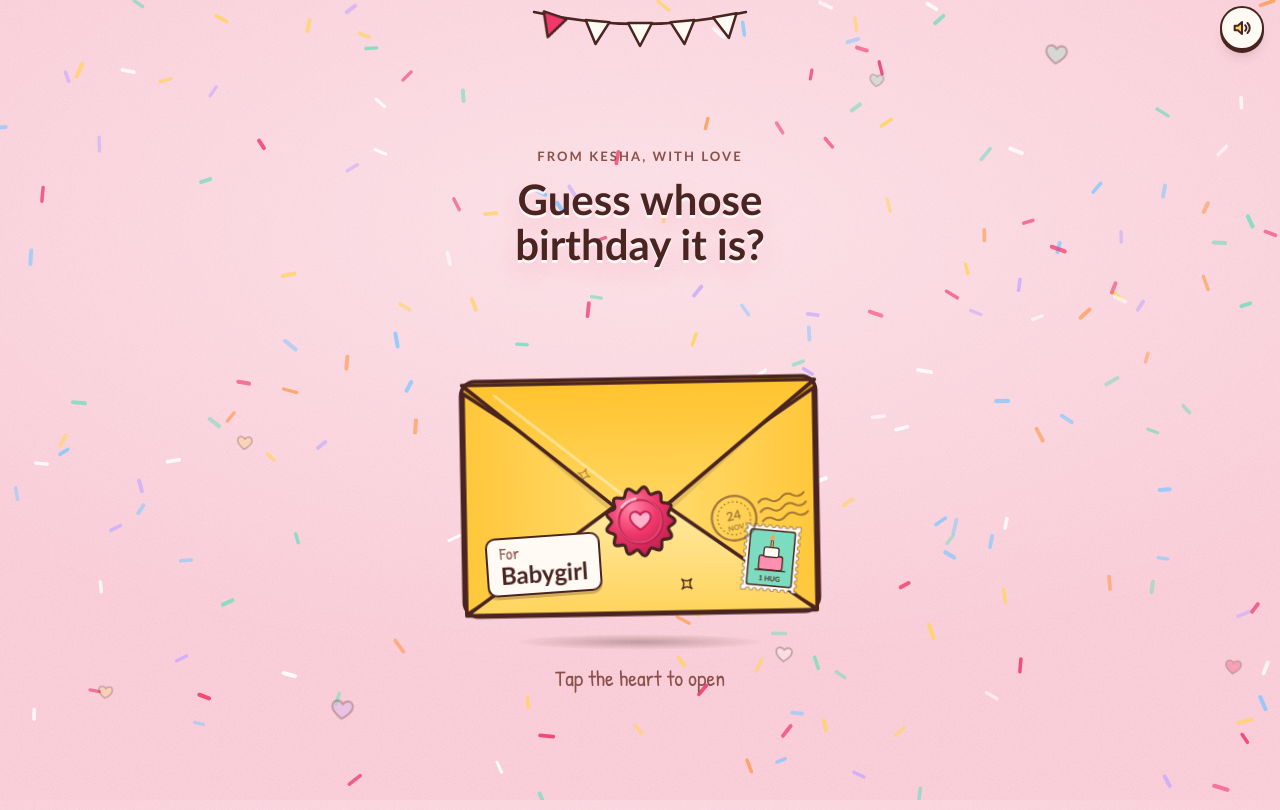
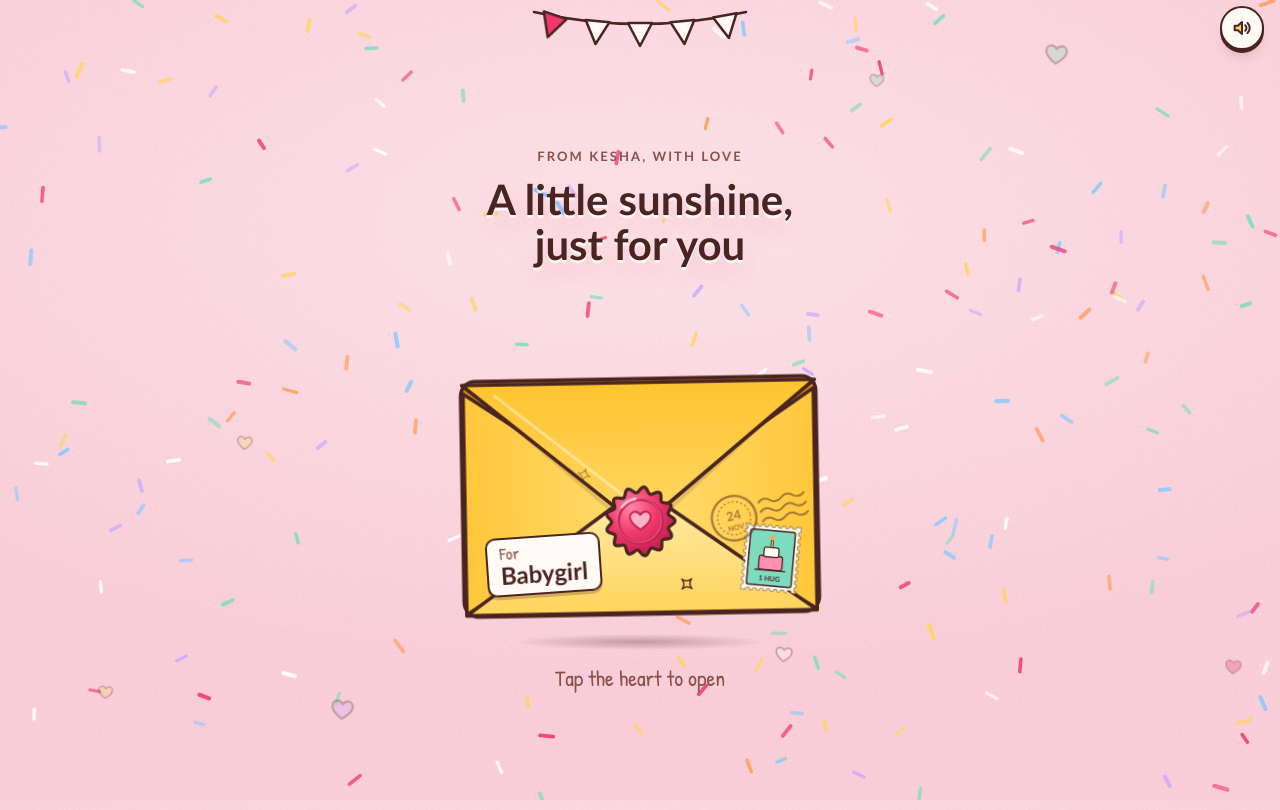
Before and after one commit to suvagiyaabhi111-tech/happy-birthday, a plain HTML site: page index.html in a window 1280 px wide. Drawn offline with Linux system fonts and the light colour scheme; a web font is replaced by a local one.

Commit message:
Change the opening title to "A little sunshine, just for you"
Co-Authored-By: Claude Opus 5.5 <noreply@anthropic.com>
Claude-Session: https://claude.ai/code/session_01Byt7o5riMCrLC9qfj7bHPx

```diff
--- a/index.html
+++ b/index.html
@@ -801,7 +801,7 @@ const LABELS = ['Envelope', 'Birthday cake', 'Balloons', 'Gift', 'Letter'];
 const BUILD = [
   d => `<div class="stack env-stack">
     <p class="eyebrow">From ${esc(d.from)}, with love</p>
-    <h1 class="title" tabindex="-1">Guess whose birthday it is?</h1>
+    <h1 class="title" tabindex="-1">A little sunshine, just for you</h1>
     <div class="env-wrap"><button class="envelope" id="envelope" type="button" aria-label="Open the envelope for ${esc(d.name)}">
       <svg class="env-back" viewBox="0 0 300 200" aria-hidden="true"><defs><linearGradient id="envIn" x1="0" y1="0" x2="0" y2="1"><stop offset="0" stop-color="#D99516"/><stop offset=".55" stop-color="${C.butterDeep}"/></linearGradient></defs><rect x="2" y="2" width="296" height="196" rx="12" fill="url(#envIn)" ${K3}/></svg>
       <span class="env-letter" aria-hidden="true"><span class="peek">${sunflowerSvg('a')}</span></span>
```
Also changed, not shown: card-preview.png.
